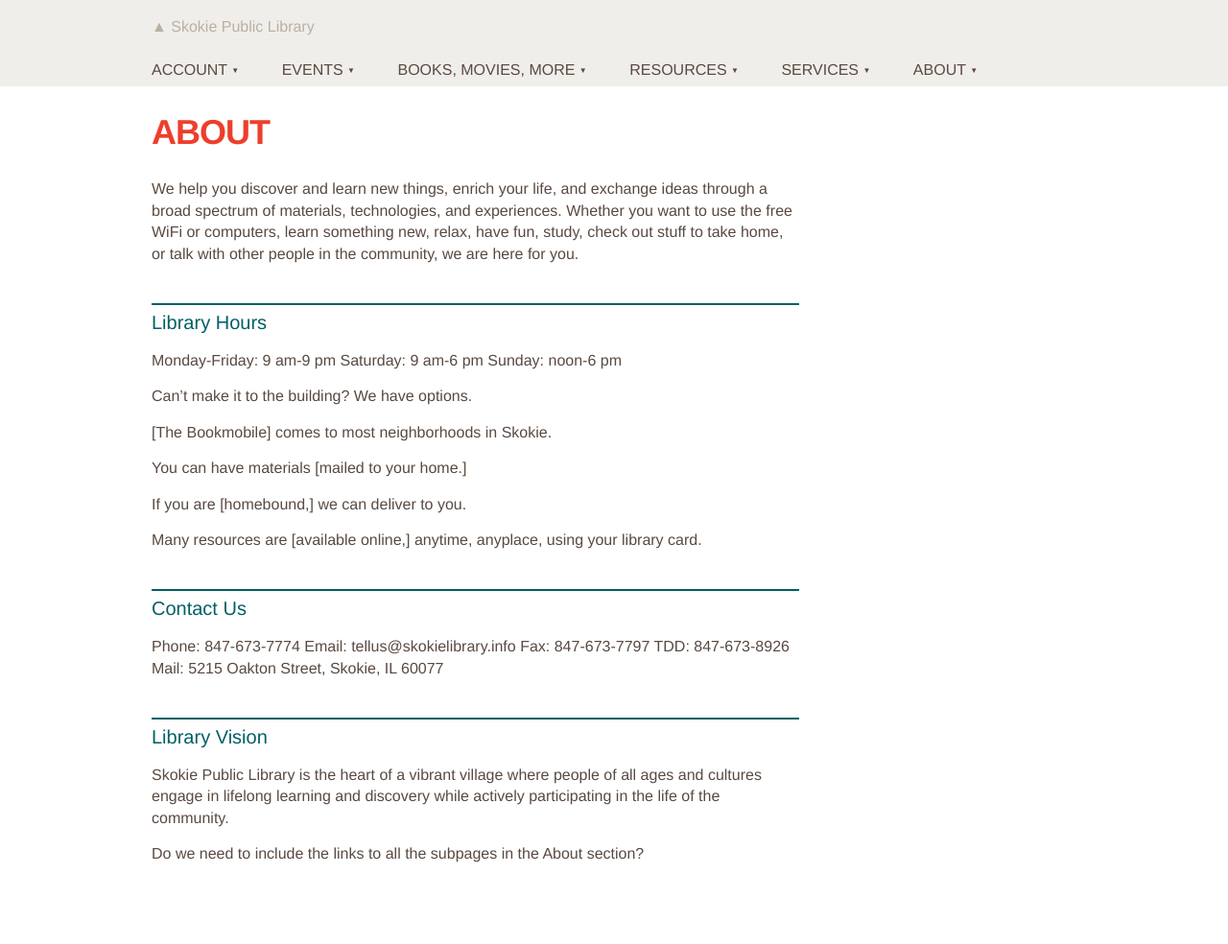
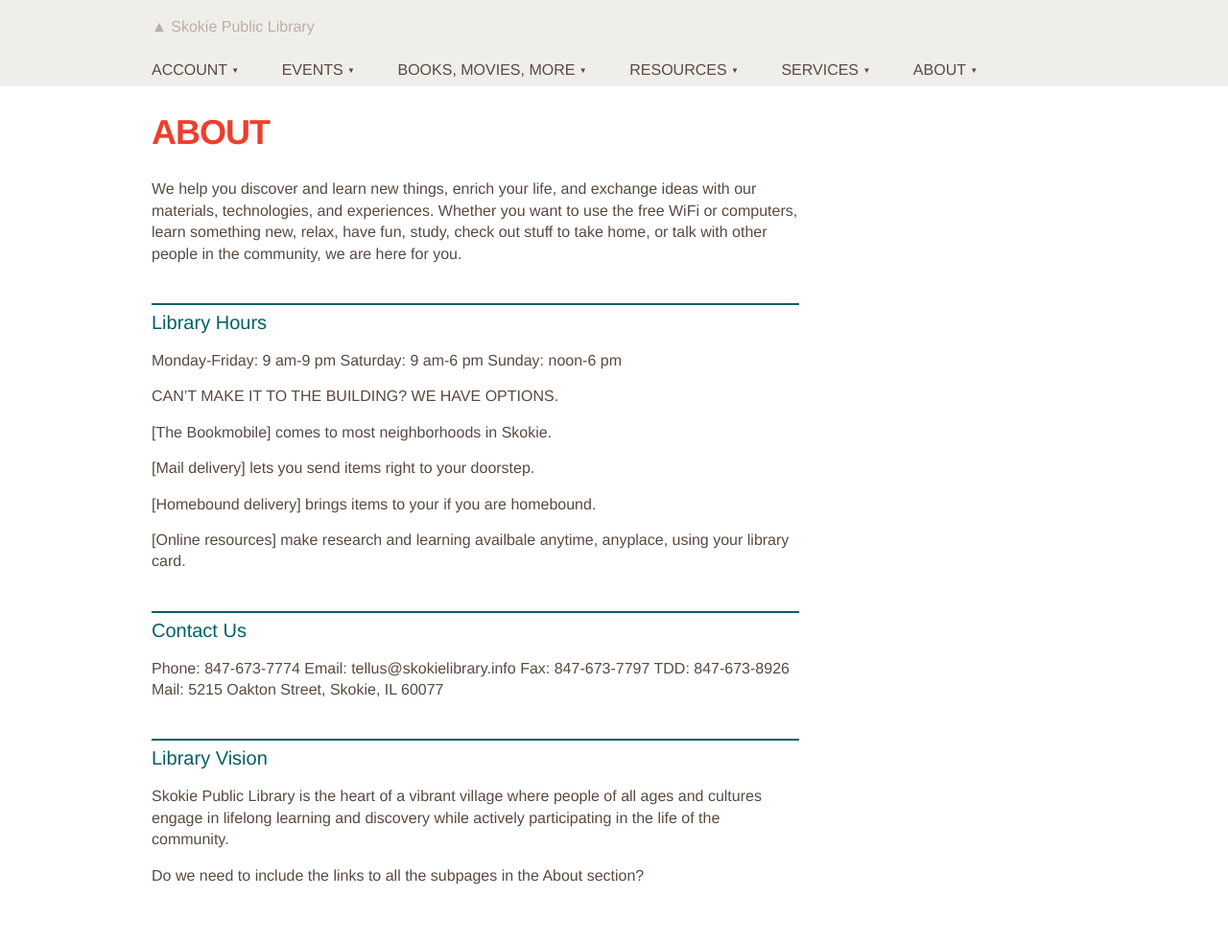
Before and after one commit to skokielibrary/spl-content, a Jekyll site: the page built from _content/annabelle/about--index.markdown, in a window 1280 px wide. Shown: the whole page at 96% size. Built offline with Jekyll 4.4.1, drawn with Linux system fonts in a browser that asks for light colours; before the commit the page ends 962 px from its top, so only the background shows below that.

Commit message:
BA edited

```diff
--- a/_content/annabelle/about--index.markdown
+++ b/_content/annabelle/about--index.markdown
@@ -4,7 +4,7 @@ title: About
 published: true
 ---
 
-We help you discover and learn new things, enrich your life, and exchange ideas through a broad spectrum of materials, technologies, and experiences. Whether you want to use the free WiFi or computers, learn something new, relax, have fun, study, check out stuff to take home, or talk with other people in the community, we are here for you.
+We help you discover and learn new things, enrich your life, and exchange ideas with our materials, technologies, and experiences. Whether you want to use the free WiFi or computers, learn something new, relax, have fun, study, check out stuff to take home, or talk with other people in the community, we are here for you.
 
 ##Library Hours
 
@@ -12,15 +12,15 @@ Monday-Friday: 9 am-9 pm
 Saturday: 9 am-6 pm
 Sunday: noon-6 pm
 
-Can't make it to the building? We have options.
+### Can't make it to the building? We have options.
 
 [The Bookmobile] comes to most neighborhoods in Skokie.
 
-You can have materials [mailed to your home.]
+[Mail delivery] lets you send items right to your doorstep.
 
-If you are [homebound,] we can deliver to you.
+[Homebound delivery] brings items to your if you are homebound.
 
-Many resources are [available online,] anytime, anyplace, using your library card.
+[Online resources] make research and learning availbale anytime, anyplace, using your library card.
 
 ##Contact Us
 
```
